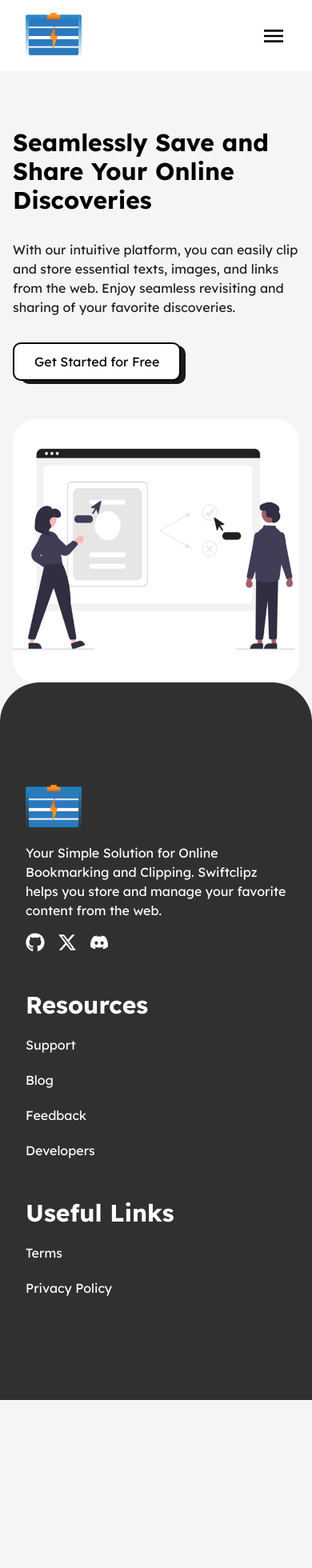
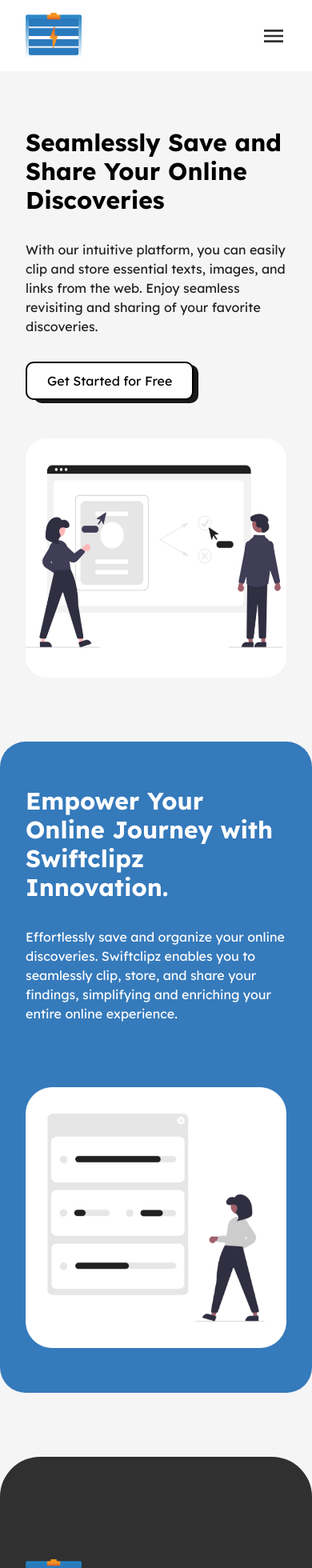
Before and after one commit to swiftclipz/swiftclipz-frontend-v1, a Next.js app: page / in a window 390 px wide. Shown: the top 1960 px of the page at 80% size. Before the commit the page ends 1750 px from the top, so only its background shows below. Built offline with nearby package versions, Linux system fonts and the light colour scheme.

Commit message:
empowerment added to homepage - files modified

```diff
--- /dev/null
+++ b/src/app/components/homepage/empower.tsx
@@ -0,0 +1,30 @@
+import React from "react";
+import Image from "next/image";
+import images from "../../constants/images";
+
+const Empower = () => {
+  return (
+    <div className="py-20">
+      <div className="py-14 px-8 bg-blue00 rounded-[2rem] xl:px-24">
+        <div className="flex flex-col justify-between gap-12 lg:flex-row lg:items-center order-first lg:order-last">
+          <div className="space-y-8 font-lexend lg:max-w-[32rem]">
+            <h1 className="text-3xl text-white font-bold  lg:text-5xl">
+              Empower Your Online Journey with Swiftclipz Innovation.
+            </h1>
+            <p className="text-base text-white lg:text-xl">
+              Effortlessly save and organize your online discoveries. Swiftclipz
+              enables you to seamlessly clip, store, and share your findings,
+              simplifying and enriching your entire online experience.
+            </p>
+            <div></div>
+          </div>
+          <div className="w-full sm:w-[500px] order-last lg:order-first">
+            <Image src={images.empowerment.src} alt={images.empowerment.alt} />
+          </div>
+        </div>
+      </div>
+    </div>
+  );
+};
+
+export default Empower;
--- a/src/app/components/homepage/hero.tsx
+++ b/src/app/components/homepage/hero.tsx
@@ -4,7 +4,7 @@
 
 const Hero = () => {
   return (
-    <div className="flex flex-col justify-between gap-12 pt-20 px-4 lg:flex-row lg:items-center xl:px-24">
+    <div className="flex flex-col justify-between gap-12 pt-20 px-8 lg:flex-row lg:items-center xl:px-24">
       <div className="space-y-8 font-lexend lg:max-w-[32rem]">
         <h1 className="text-3xl text-black font-bold lg:text-5xl">
           Seamlessly Save and Share Your Online Discoveries
--- a/src/app/components/layouts/footer.tsx
+++ b/src/app/components/layouts/footer.tsx
@@ -27,7 +27,7 @@
 const Footer = () => {
   return (
     <footer className="font-lexend full py-32 px-8 xl:px-24 bg-customBlack rounded-t-[50px]">
-      <div className="flex flex-col gap-12 md:flex-row">
+      <div className="max-w-[1450px] mx-auto flex flex-col gap-12 md:flex-row">
         <div className="flex-1 space-y-4 lg:space-y-10 md:basis-60">
           <SiteLogo />
           <p className="text-white max-w-[23rem]">
--- a/src/app/components/layouts/header.tsx
+++ b/src/app/components/layouts/header.tsx
@@ -48,7 +48,7 @@
   const [openMenu, setOpenMenu] = useState(false);
   return (
     <header style={{ zIndex: 50 }} className="fixed w-full bg-white">
-      <div className=" max-w-[1450px] mx-auto flex items-center justify-between py-4 px-8 xl:px-24">
+      <div className="max-w-[1450px] mx-auto flex items-center justify-between py-4 px-8 xl:px-24">
         <SiteLogo />
         <div className="space-x-10 hidden md:block">
           <DesktopNav />
@@ -58,7 +58,7 @@
         </div>
         <div className="md:hidden">
           <MdMenu
-            className="w-8 h-8 cursor-pointer"
+            className="w-8 h-8 cursor-pointer text-customBlack"
             onClick={() => setOpenMenu(!openMenu)}
           />
         </div>
@@ -74,7 +74,7 @@
               <div className="flex justify-between">
                 <SiteLogo />
                 <MdClose
-                  className="w-8 h-8 cursor-pointer"
+                  className="w-8 h-8 cursor-pointer text-customBlack"
                   onClick={() => setOpenMenu(!openMenu)}
                 />
               </div>
--- a/src/app/constants/images.ts
+++ b/src/app/constants/images.ts
@@ -1,5 +1,6 @@
 import SiteLogo from  "../assets/images/SiteLogo.png"
 import HeroImage from "../assets/images/SwiftclipzHeroImage.png"
+import Empowerment from "../assets/images/Empowerment.png"
 
 export const siteLogo = {
     src: SiteLogo,
@@ -11,9 +12,15 @@
     alt: "Swiftclipz hero image",
 }
 
+export const empowerment = {
+    src: Empowerment,
+    alt: "Empowerment",
+}
+
 const images = {
     siteLogo,
     heroImage,
+    empowerment
 }
 
 export default images
--- a/src/app/page.tsx
+++ b/src/app/page.tsx
@@ -1,6 +1,7 @@
 import React from "react";
 import { Metadata } from "next";
 import Hero from "./components/homepage/hero";
+import Empower from "./components/homepage/empower";
 
 export const metadata: Metadata = {
   title: "Home",
@@ -10,6 +11,7 @@
   return (
     <>
       <Hero />
+      <Empower />
     </>
   );
 };
```
Also changed, not shown: src/app/assets/images/Empowerment.png (added).
